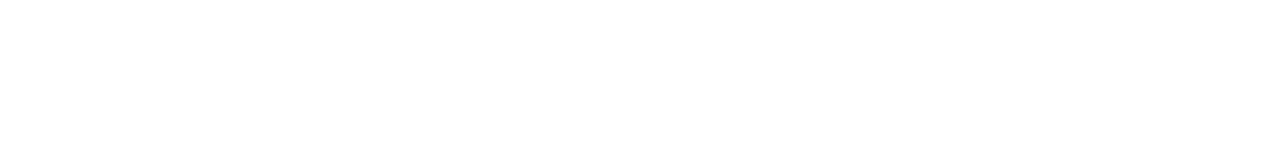
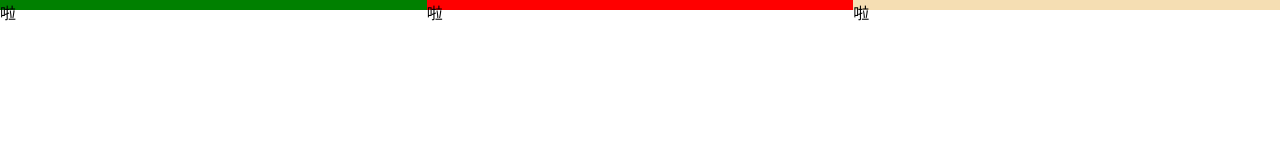
Before and after one commit to Aspartame-s/Blog-nodejs, a plain HTML site: page test.html in a window 1280 px wide. Drawn offline with Linux system fonts and the light colour scheme.

Commit message:
重写session

```diff
--- a/test.html
+++ b/test.html
@@ -7,8 +7,44 @@
     <meta name="viewport" content="width=device-width, initial-scale=1.0">
     <title>Document</title>
 </head>
+<style>
+    html,
+    body {
+        margin: 0;
+    }
+
+    .container {
+        display: flex;
+        width: 100%;
+    }
+
+    .c1 {
+        background-color: green;
+        flex: 1 1 auto;
+        height: 10px;
+    }
+
+    .c2 {
+        background-color: red;
+        flex: 1 1 auto;
+        height: 10px;
+
+    }
+
+    .c3 {
+        background-color: wheat;
+        flex: 1 1 auto;
+        height: 10px;
+
+    }
+</style>
 
 <body>
+    <div class="container">
+        <div class="c1">啦</div>
+        <div class="c2">啦</div>
+        <div class="c3">啦</div>
+    </div>
     <script>
         //  function deleteS(item){
         //    item
@@ -31,8 +67,15 @@
             console.log(arrMonth)
             console.log(totalWater)
         }
-
-
+        const obj = {
+            name: 'zhangsan',
+            pass: '123'
+        }
+        obj.name = 'lisi'
+        console.log(obj)
+        var s1 = 1;
+        var s2 = 1;
+        console.log(s1 === s2)//true
     </script>
 </body>
 
```
Also changed, not shown: blog/app.js (+21 -11 lines).
